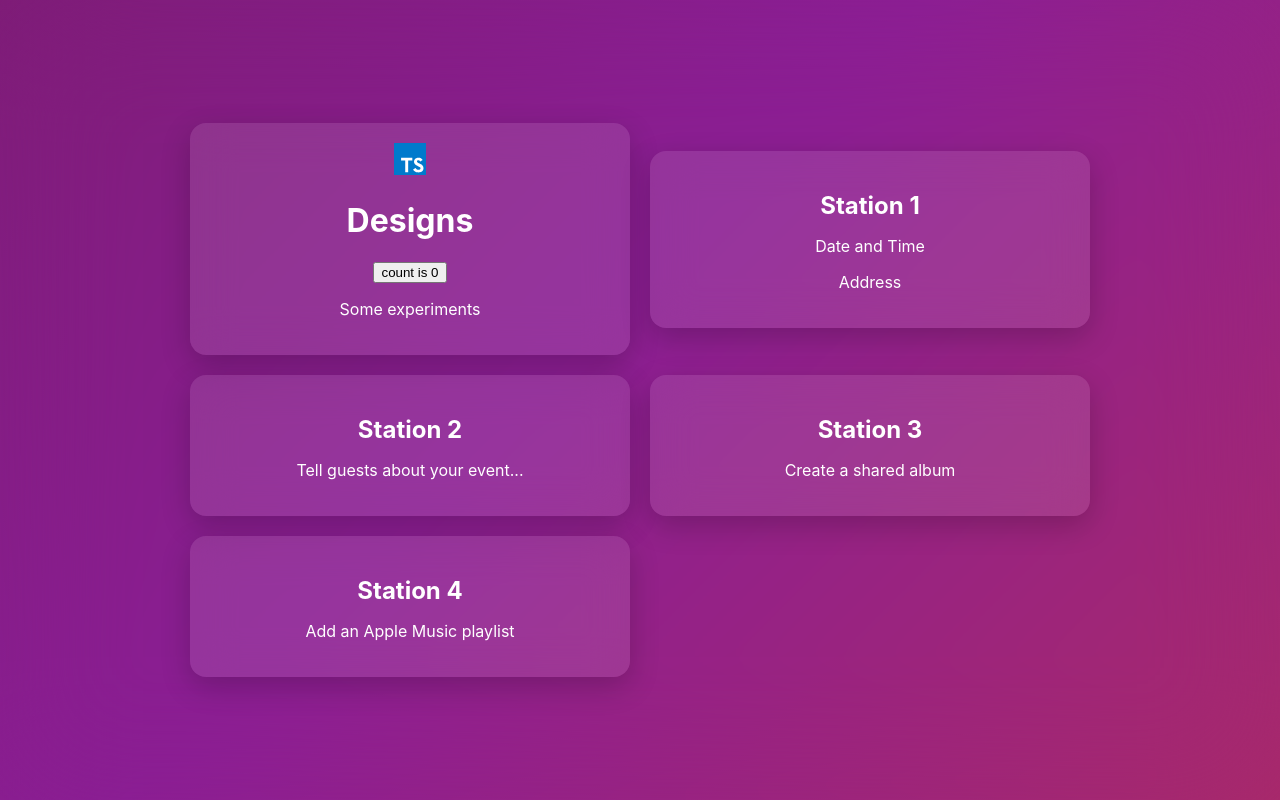
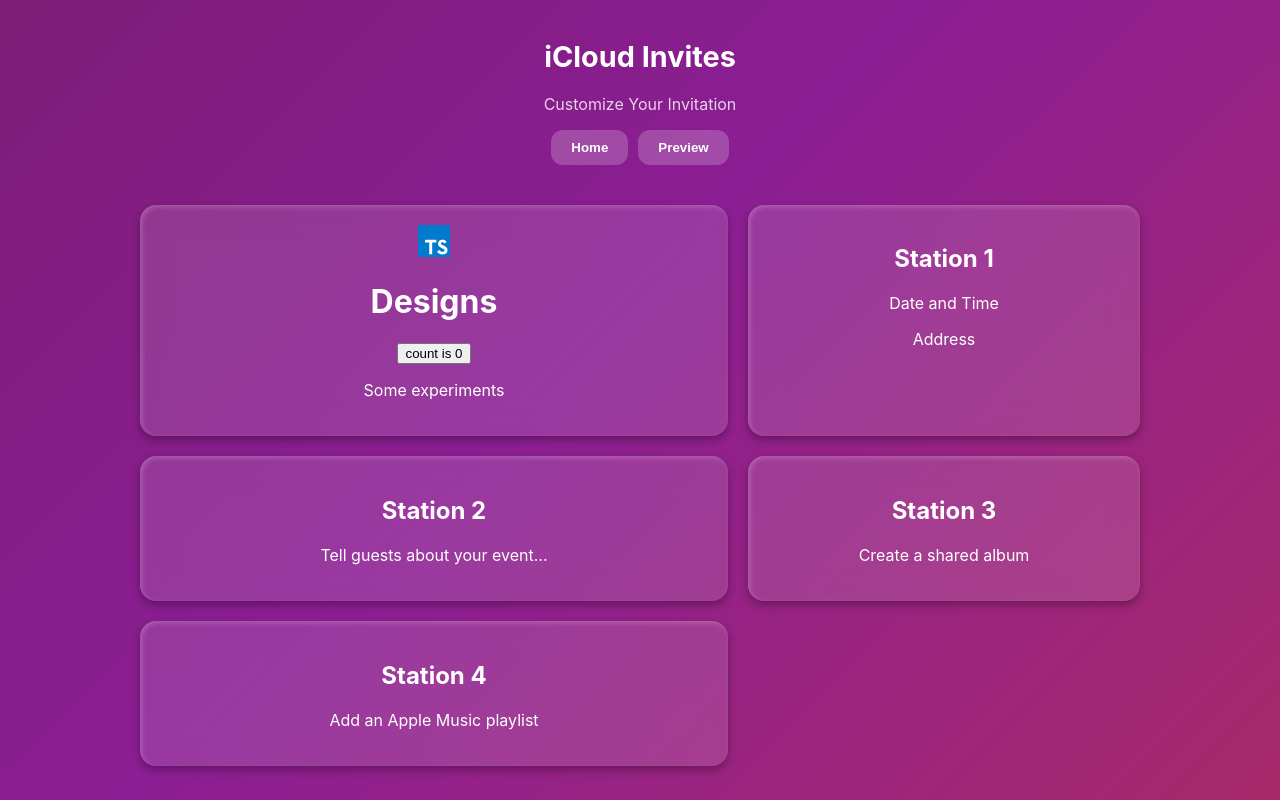
Before and after one commit to marcelox/designs, a website built with Vite: page index.html in a window 1280 px wide. Built offline with nearby package versions, Linux system fonts and the light colour scheme.

Commit message:
Play with design 1

```diff
--- a/index.html
+++ b/index.html
@@ -7,6 +7,14 @@
     <title>Vite + TS</title>
   </head>
   <body>
+    <div class="header">
+      <h1>iCloud Invites</h1>
+      <p>Customize Your Invitation</p>
+      <div class="buttons">
+        <button class="button">Home</button>
+        <button class="button">Preview</button>
+      </div>
+    </div>
     <div class="background-blur"></div>
     <div class="overlay"></div>
     <div class="container">
--- a/src/style.css
+++ b/src/style.css
@@ -3,77 +3,40 @@
   padding: 0;
   height: 100vh;
   display: flex;
-  justify-content: center;
+  flex-direction: column;
   align-items: center;
   background: linear-gradient(135deg, #6e1a52, #8b1e94, #bf324a);
   background-size: 200% 200%;
   animation: gradientAnimation 8s ease infinite;
-  position: relative;
   font-family: -apple-system, BlinkMacSystemFont, "Segoe UI", Roboto, Helvetica, Arial, sans-serif;
+  color: white;
 }
 
-/* Gradient Animation for Smooth Shifting Effect */
 @keyframes gradientAnimation {
   0% { background-position: 0% 50%; }
   50% { background-position: 100% 50%; }
   100% { background-position: 0% 50%; }
 }
 
-/* Adding a blur overlay effect */
-.background-blur {
-  position: absolute;
-  width: 100%;
-  height: 100%;
-  backdrop-filter: blur(60px);
-  -webkit-backdrop-filter: blur(60px);
+.header {
+  text-align: center;
+  padding: 20px;
+  margin-bottom: 20px;
 }
 
-/* Card container layout */
-.container {
-  position: relative;
-  z-index: 2;
-  width: 80%;
-  max-width: 900px;
-  display: grid;
-  grid-template-columns: 1fr 1fr;
-  grid-template-rows: auto;
-  gap: 20px;
-  justify-content: center;
-  align-items: center;
+.header h1 {
+  font-size: 1.8rem;
+  font-weight: bold;
 }
 
-.large-card {
-  grid-column: span 2;
-  background: rgba(255, 255, 255, 0.1);
-  backdrop-filter: blur(20px);
-  -webkit-backdrop-filter: blur(20px);
-  border-radius: 16px;
-  padding: 40px;
-  text-align: center;
-  color: white;
-  box-shadow: 0 10px 30px rgba(0, 0, 0, 0.2);
-  transition: transform 0.3s ease;
+.header p {
+  opacity: 0.8;
 }
 
-.card {
-  background: rgba(255, 255, 255, 0.1);
-  backdrop-filter: blur(20px);
-  -webkit-backdrop-filter: blur(20px);
-  border-radius: 16px;
-  padding: 20px;
-  text-align: center;
-  color: white;
-  box-shadow: 0 10px 30px rgba(0, 0, 0, 0.2);
-  transition: transform 0.3s ease;
-}
-
-.card:hover, .large-card:hover {
-  transform: translateY(-5px);
-}
-
-.card h2, .large-card h2 {
-  font-size: 1.5rem;
-  margin-bottom: 10px;
+.buttons {
+  display: flex;
+  gap: 10px;
+  justify-content: center;
 }
 
 .button {
@@ -83,9 +46,47 @@
   color: white;
   border: none;
   cursor: pointer;
-  margin-top: 10px;
+  font-weight: bold;
 }
 
 .button:hover {
   background: rgba(255, 255, 255, 0.3);
 }
+
+.container {
+  display: grid;
+  grid-template-columns: 1.5fr 1fr;
+  gap: 20px;
+  width: 80%;
+  max-width: 1000px;
+}
+
+.main-card {
+  background: rgba(255, 255, 255, 0.1);
+  border-radius: 20px;
+  padding: 40px;
+  box-shadow: inset 0 0 20px rgba(0, 0, 0, 0.3);
+  text-align: center;
+  backdrop-filter: blur(30px);
+}
+
+.card-group {
+  display: flex;
+  flex-direction: column;
+  gap: 20px;
+}
+
+.card {
+  background: rgba(255, 255, 255, 0.12);
+  border-radius: 16px;
+  padding: 20px;
+  text-align: center;
+  box-shadow: 0px 4px 8px rgba(0, 0, 0, 0.3), inset 2px 2px 5px rgba(255, 255, 255, 0.2);
+  backdrop-filter: blur(15px);
+  -webkit-backdrop-filter: blur(15px);
+  transition: transform 0.3s ease;
+}
+
+.card:hover {
+  transform: translateY(-5px);
+}
```
